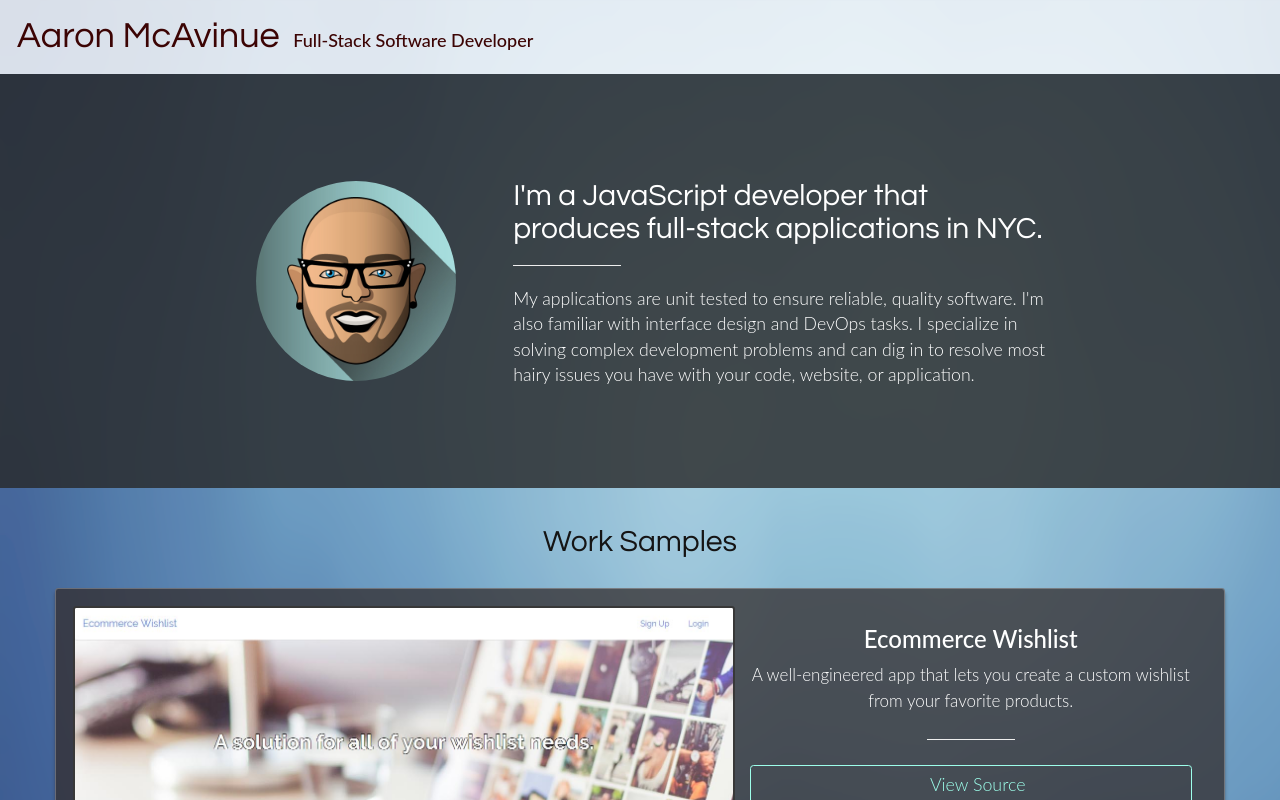
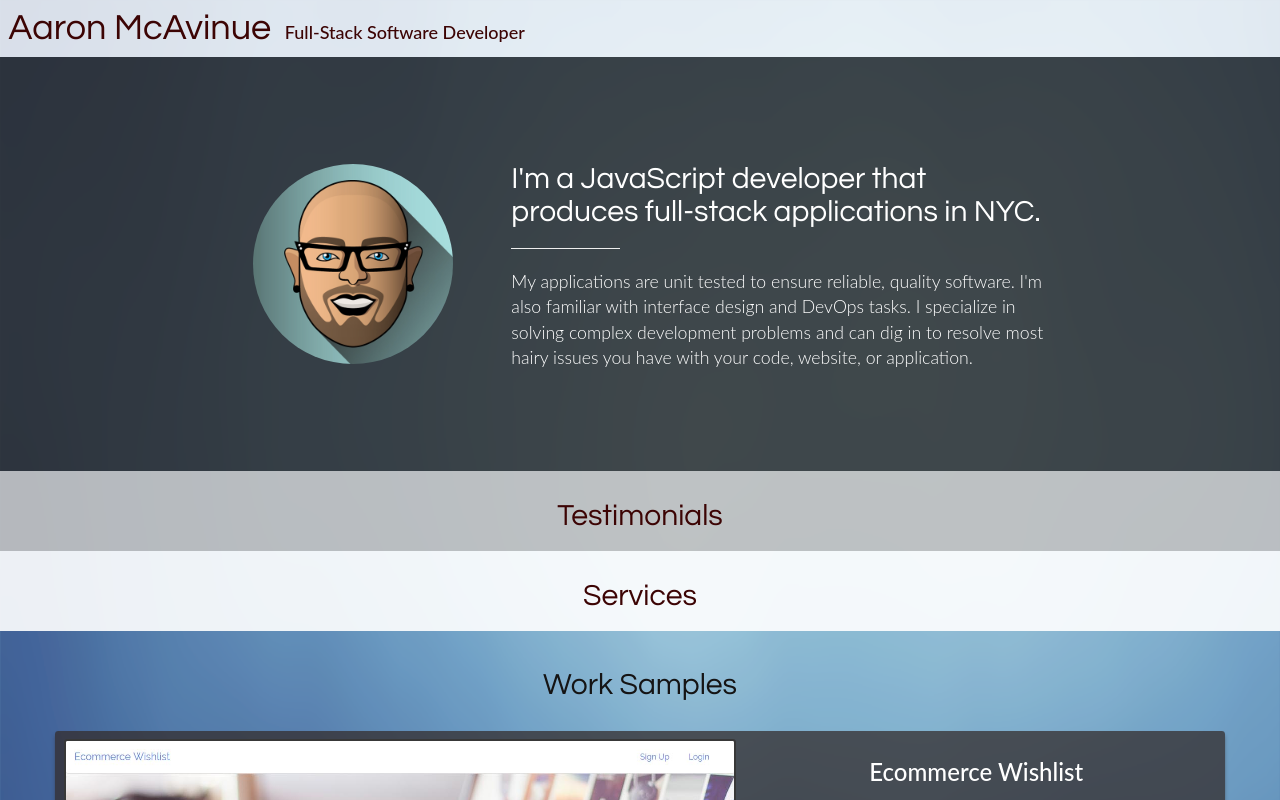
Before and after one commit to amcavinue/portfolio-site-static, a website: page index.html in a window 1280 px wide. Shown: the top 800 px of the page. Drawn offline with nearby package versions, Linux system fonts and the light colour scheme; some icons are missing.

Commit message:
Add sections to development part of site.

```diff
--- a/css/sass/_development.scss
+++ b/css/sass/_development.scss
@@ -21,7 +21,7 @@ h2, h3 {
 header {
   width: 100%;
   background-color: rgba(255, 255, 255, 0.8);
-  padding: 1em;
+  padding: 0.5em;
   text-align: left;
 
   .name {
@@ -62,7 +62,7 @@ header {
 #intro {
   background: rgba(39, 39, 39, 0.8);
   text-align: left;
-  padding: 5em 1em;
+  padding: 5em 0.5em;
   color: $color-3;
 
   h2 {
@@ -87,6 +87,16 @@ header {
   }
 }
 
+#testimonials {
+  background: rgba(193, 193, 193, 0.9);
+  padding: 0.5em;
+}
+
+#services {
+  background: rgba(255, 255, 255, 0.9);
+  padding: 0.5em;
+}
+
 .work-samples {
   list-style-type: none;
 
@@ -97,11 +107,10 @@ header {
 
   .project {
     color: $color-3;
-    padding: 1em;
+    padding: 0.5em;
     margin: 1em 0;
     background-color: rgba(51, 45, 45, 0.75);
     box-shadow: 0 0.2em 0.2em rgba(51, 45, 45, 0.5);
-    border: 1px solid rgba(255, 255, 255, 0.25);
 
     /* Rounded corners */
     -moz-border-radius: 0.2em;
@@ -165,7 +174,7 @@ header {
 
 .contact {
     background-color: rgba(39, 39, 39, 0.8);
-    padding: 1em 1em 3em 1em;
+    padding: 0.5em 0.5em 3em 0.5em;
     color: $color-3;
     margin-top: 2em;
 
--- a/index.html
+++ b/index.html
@@ -40,6 +40,14 @@
         </div>
       </div>
     </div>
+  </section>
+
+  <section id="testimonials">
+      <h2>Testimonials</h2>
+  </section>
+
+  <section id="services">
+      <h2>Services</h2>
   </section>
 
   <div class="container-fluid wrapper">
```
Also changed, not shown: css/main.css.
